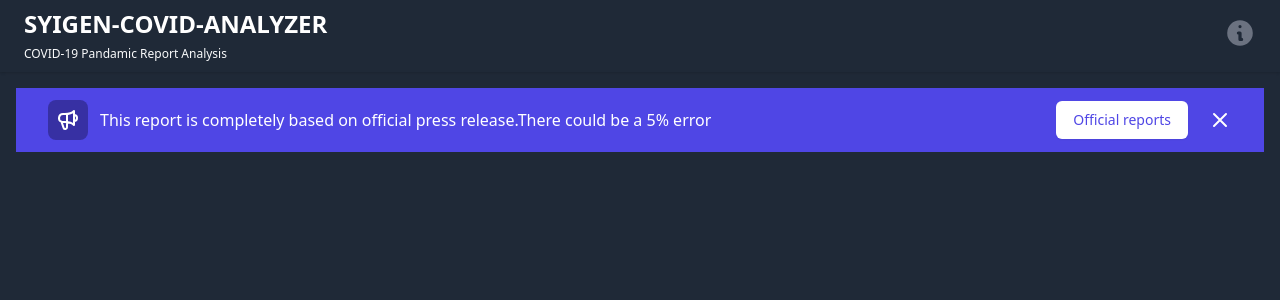
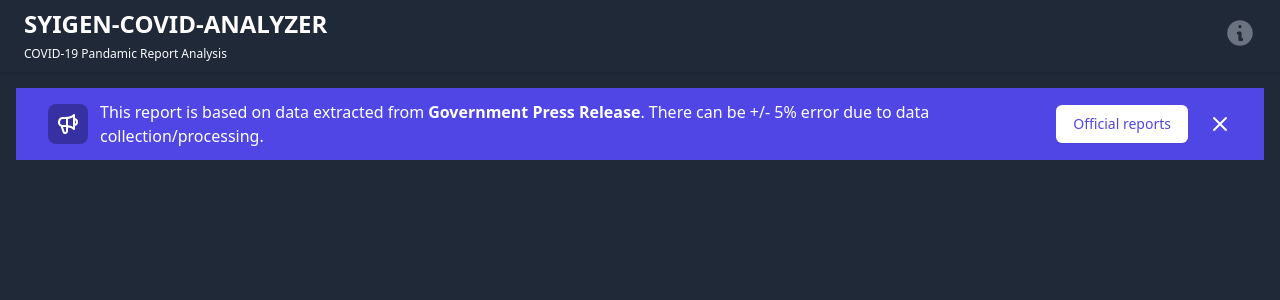
Before and after one commit to syigen/covid_death_report_analyser, a React (Create React App) app in the folder dashboard/: page / in a window 1280 px wide. Shown: the top 300 px of the page. Built offline with nearby package versions, Linux system fonts and the light colour scheme; no server answers.

Commit message:
Improve UI

```diff
--- a/dashboard/src/app/App.js
+++ b/dashboard/src/app/App.js
@@ -22,16 +22,13 @@ const Announcement = () => {
                                         <path stroke-linecap="round" stroke-linejoin="round" stroke-width="2" d="M11 5.882V19.24a1.76 1.76 0 01-3.417.592l-2.147-6.15M18 13a3 3 0 100-6M5.436 13.683A4.001 4.001 0 017 6h1.832c4.1 0 7.625-1.234 9.168-3v14c-1.543-1.766-5.067-3-9.168-3H7a3.988 3.988 0 01-1.564-.317z" />
                                     </svg>
                                 </span>
-                                <p class="ml-3 font-medium text-white truncate">
-                                    <span class="md:hidden">
-                                        This report is completely based on official press release.There could be a 5% error
-          </span>
-                                    <span class="hidden md:inline">
-                                        This report is completely based on official press release.There could be a 5% error
-          </span>
+                                <p class="ml-3 font-medium text-white">
+                                    This report is based on data extracted from
+                                    <a href="www.dgi.gov.lk" class="font-bold pl-1">Government Press Release</a>.
+                                     There can be +/- 5% error due to data collection/processing.
                                 </p>
                             </div>
-                            <div class="order-3 mt-2 flex-shrink-0 w-full sm:order-2 sm:mt-0 sm:w-auto">
+                            <div class="order-3 md:span-12 mt-2 flex-shrink-0 w-full sm:order-2 sm:mt-0 sm:w-auto">
                                 <a href="https://www.dgi.gov.lk/news/press-releases-sri-lanka/covid-19-documents"
                                     target="blank"
                                     class="flex items-center justify-center px-4 py-2 border border-transparent rounded-md shadow-sm text-sm font-medium text-indigo-600 bg-white hover:bg-indigo-50">
--- a/dashboard/src/components/reports/age_group_heat_map_report/index.js
+++ b/dashboard/src/components/reports/age_group_heat_map_report/index.js
@@ -31,7 +31,7 @@ const DeathReportAgeGroupHeatMap = ({ rawData }) => {
             const female = dataMap.female;
             const option = {
                 title: {
-                    text: "Age group overoll summary",
+                    text: "Age group overall summary",
                     subtext: 'Based on Incident Announced Date',
                     padding: [
                         10,  // up
--- a/dashboard/src/components/reports/age_group_report/index.js
+++ b/dashboard/src/components/reports/age_group_report/index.js
@@ -37,7 +37,7 @@ const DeathReportAgeGroupWise = () => {
 
             const option = {
                 title: {
-                    text: "Age group overoll summary",
+                    text: "Age group overall summary",
                     subtext: 'Based on Incident Announced Date',
                     padding: [
                         10,  // up
--- a/dashboard/src/components/reports/death_report_gender_wise/index.js
+++ b/dashboard/src/components/reports/death_report_gender_wise/index.js
@@ -41,7 +41,7 @@ const DeathReportGenderWise = ({ rawData }) => {
             });
             const option = {
                 title: {
-                    text: 'Incidents based on gender',
+                    text: 'By Gender',
                     subtext: 'Based on Incident Announced Date',
                     padding: [
                         10,  // up
--- a/dashboard/src/components/reports/death_report_location_report/index.js
+++ b/dashboard/src/components/reports/death_report_location_report/index.js
@@ -33,7 +33,7 @@ const DeathReportLocationReport = ({ rawData }) => {
             const option = {
 
                 title: {
-                    text: 'Incident occured place',
+                    text: 'By Place of Death',
                     subtext: 'Based on Incident Announced Date',
                     padding: [
                         10,  // up
--- a/dashboard/src/pages/dashboard/index.js
+++ b/dashboard/src/pages/dashboard/index.js
@@ -19,7 +19,7 @@ const Dashboard = ({ dataMap }) => {
             </div>
 
 
-            <div className={"col-span-12 md:col-span-8"}>
+            <div className={"col-span-12 md:col-span-8"} style={{ "height": "30rem" }}>
 
                 <div className={"p-2  h-full w-full"}>
                     <DeathAgeGroupByDateReport rawData={dataMap} />
@@ -37,7 +37,7 @@ const Dashboard = ({ dataMap }) => {
 
 
 
-            <div className={"col-span-12  md:col-span-8"}>
+            <div className={"col-span-12  md:col-span-8"} style={{ "height": "30rem" }}>
 
                 <div className={"p-2 h-full w-full"}>
                     <DeathReportGenderWise rawData={dataMap} />
```
